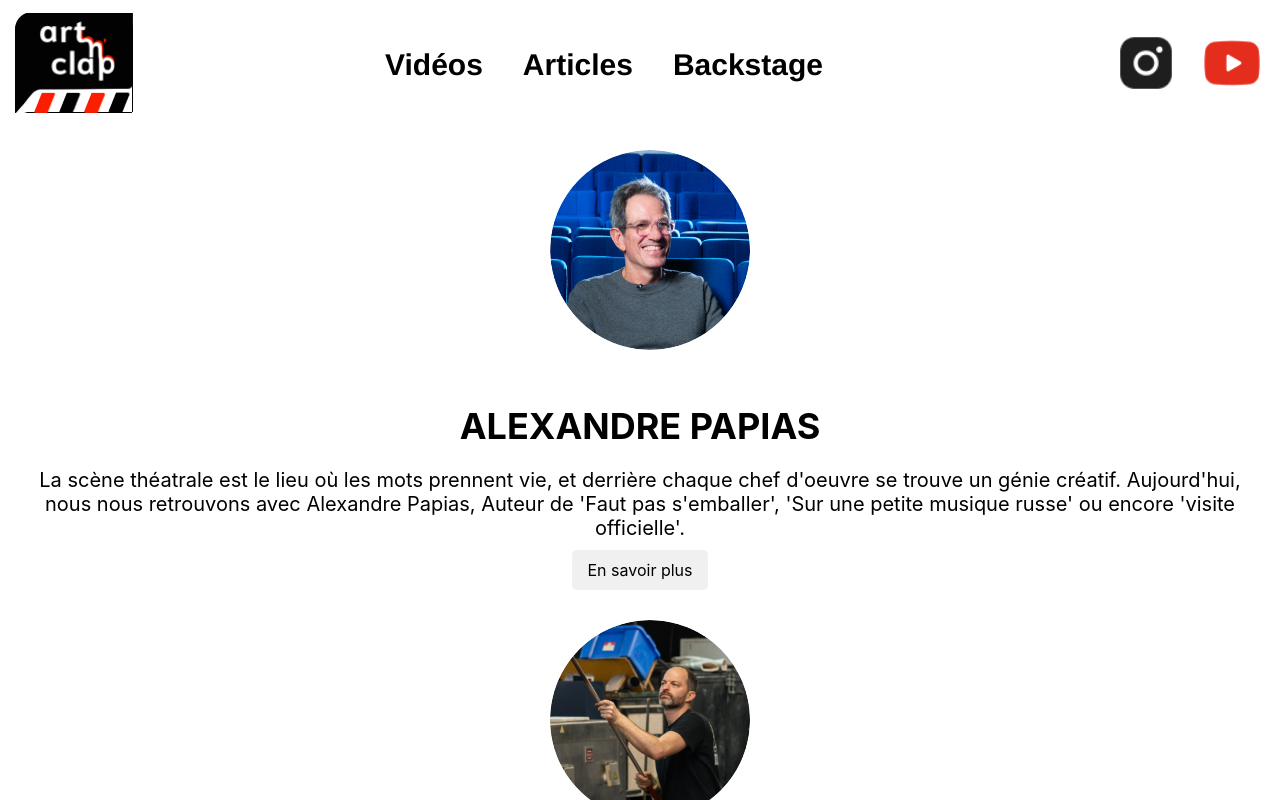
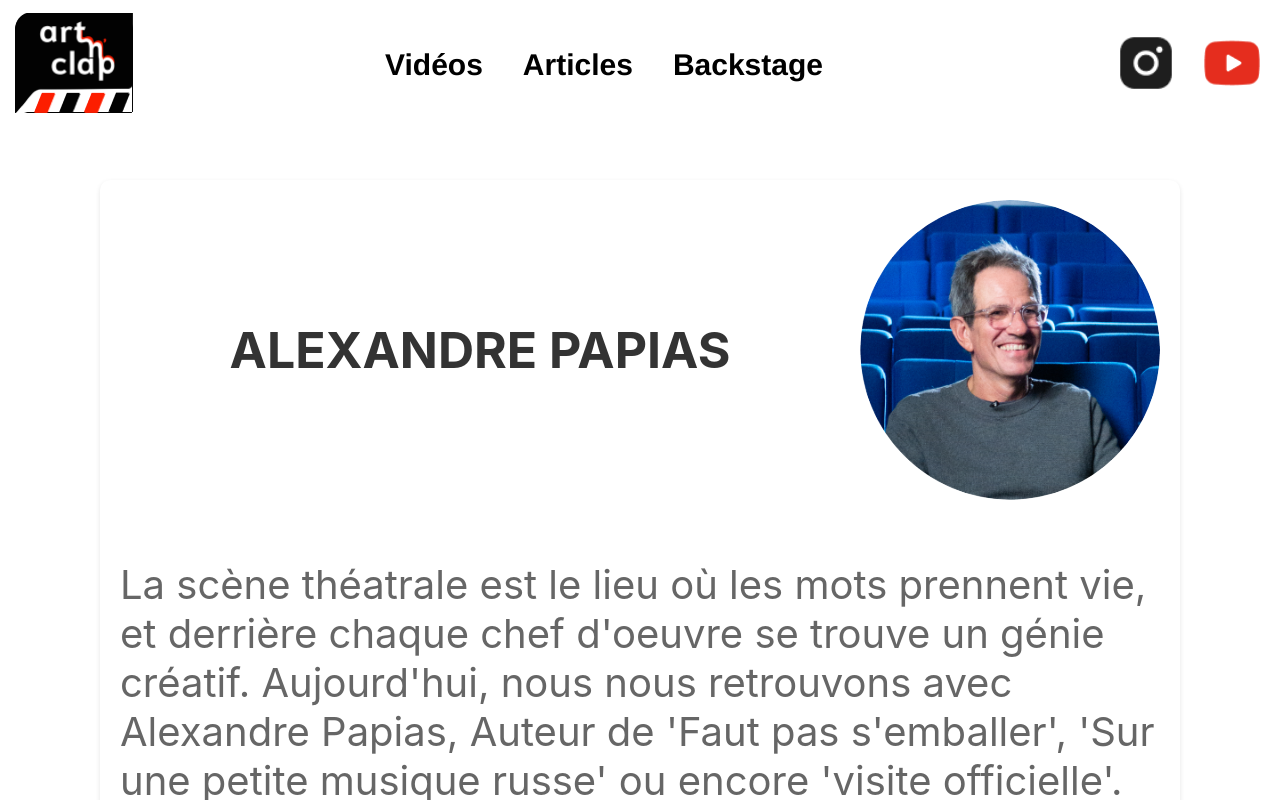
Before and after one commit to mahaut1/artnclapreact, a React (Create React App) app: page /articles in a window 1280 px wide. Shown: the top 800 px of the page. Built offline with nearby package versions, Linux system fonts and the light colour scheme.

Commit message:
amélioration article

```diff
--- a/src/App.js
+++ b/src/App.js
@@ -53,7 +53,7 @@ const articles = [
     ],
     image: "/Nico_cercle.png",
     image1:"/nico_banc1.webp",
-    quote:"lorem ipsum",
+    quote:"Il faut continuer et voir le plus d'artisans possibles.",
     link: "/articles/nicolas-laty"
   },
   {
--- a/src/Screen/ArticleDetail.css
+++ b/src/Screen/ArticleDetail.css
@@ -18,19 +18,18 @@
 
 .article-title {
   flex: 1 1 60%; /* Adjust as needed */
-  font-size: 36px;
+  font-size: 50px;
   font-weight: bold;
 }
 
 .article-image {
-  flex: 0 1 150px; /* Adjust as needed */
   border-radius: 50%;
   align-self: flex-start;
   margin-left: 20px; /* Added margin for spacing */
 }
 
 .article-description {
-  font-size: 20px;
+  font-size: 40px;
   margin-top: 1em;
   flex-basis: 100%; /* Forces the description to the next line */
 }
@@ -78,11 +77,11 @@
 
 .content-subtitle {
   font-weight: bold;
-  font-size: 26px;
+  font-size: 35px;
 }
 
 .content-text {
-  font-size: 22px;
+  font-size: 30px;
 }
 
 @media (max-width: 768px) {
--- a/src/Screen/ArticleList.css
+++ b/src/Screen/ArticleList.css
@@ -1,50 +1,70 @@
-/* ArticlesList.css */
+.articles-list {
+  display: flex;
+  flex-direction: column;
+  align-items: center;
+  margin: 20px;
+  padding: 20px;
+}
 
-.articles-list {
+.article-item {
+  background-color: white;
+  border-radius: 10px;
+  margin: 10px 0;
+  width: 90%;
+  box-shadow: 0 2px 5px rgba(0,0,0,0.1);
+  display: flex;
+  flex-direction: column;
+  overflow: hidden;
+  justify-content: space-between;
+}
 
-    flex-direction: column;
+.article-header {
+  display: flex;
+  justify-content: space-between; /* Aligns title to the left and image to the right */
   align-items: center;
   padding: 20px;
 }
 
-  .article-item {
-
-    flex-direction: column;
-    align-items: center;
-    margin-bottom: 40px;
+.article-title {
+  font-size: 18px;
+  color: #333;
+  flex-grow: 1; /* Ensures title takes up any extra space */
 }
 
 .article-image {
+  width: 300px;
+  height: 300px;
   border-radius: 50%;
-    width: 200px;
-    height: 200px;
+  margin-left: 20px; /* Spacing between title and image */
   object-fit: cover;
-    margin-bottom: 20px;
 }
 
 .article-content {
-    text-align: center;
-    font-size: medium;
+  text-align: left; /* Aligns text to the left */
+  padding: 0 20px 20px 20px;
 }
 
-  .article-title {
-    font-size: 1.5rem;
+.article-description {
+  font-size: 14px;
+  color: #666;
   margin-bottom: 10px;
-  }
-  .content-text {
-    margin:10px;
-    line-height: 1.5;
-    font-size: 20px;
-  }
-  .article-description {
-    font-size: 20px;
-    margin-bottom: 20px;
 }
 
 .article-read-more {
+  font-size: 30px;
   text-decoration: none;
-    color: #000; /* Adjust to match your site's theme */
-    background-color: #f0f0f0; /* Light grey, adjust as needed */
-    padding: 10px 15px;
-    border-radius: 5px;
+  color: white;  /* Text color set to white */
+  padding: 10px 20px;
+  background-color: red;  /* Background color set to red */
+  border-radius: 20px;
+  border: none;
+  cursor: pointer;
+  display: block; /* Makes it a block to fill the content area */
+  width: fit-content; /* Makes the button wrap the text */
+  margin: 0 auto 10px; /* Centers the button and adds spacing */
+  transition: background-color 0.3s ease;
 }
+
+.article-read-more:hover {
+  background-color: darkred; /* Darker red on hover for visual feedback */
+}
--- a/src/Screen/ArticleList.jsx
+++ b/src/Screen/ArticleList.jsx
@@ -71,12 +71,13 @@ const ArticlesList = () => {
     <div className="articles-list">
       {articles.map(article => (
         <div key={article.id} className="article-item">
-          <img src={article.image} alt={article.title} className="article-image" />
+          <div className="article-header">
+            <h2 className="article-title">{article.title}</h2>
+            <img src={article.image} alt={article.title} className="article-image" />
+          </div>
           <div className="article-content">
-            <h2 className="article-title">{article.title}</h2>
             <p className="article-description">{article.description}</p>
             <Link to={`/articles/${article.id}`} className="article-read-more">En savoir plus</Link>
-
           </div>
         </div>
       ))}
```
Lines whose indentation alone changed are shown as unchanged.
